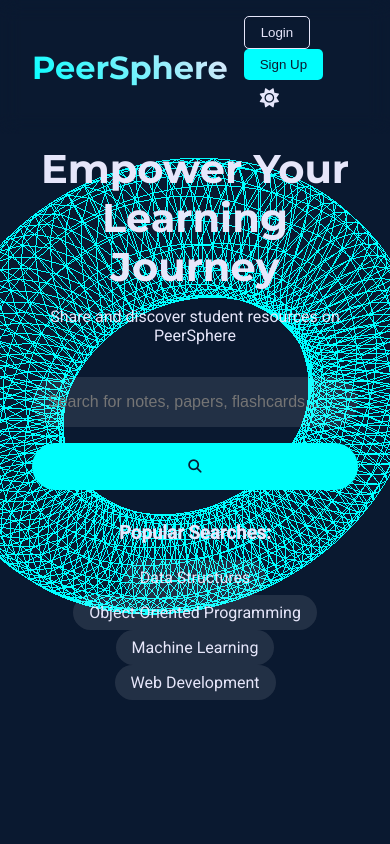
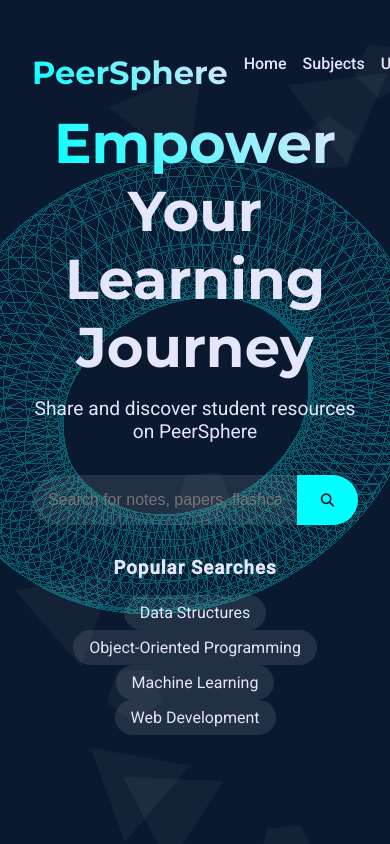
Before and after one commit to hexakaleem/PeerSphere, a plain HTML site: page frontend/index.html in a window 390 px wide. Drawn offline with nearby package versions, Linux system fonts and the light colour scheme; animation ran at ten frames a second.

Commit message:
Make some changes in Hero Section

```diff
--- a/frontend/index.html
+++ b/frontend/index.html
@@ -17,7 +17,7 @@
     <div id="background"></div>
     <header>
         <nav>
-            <div class="logo">PeerSphere</div>
+            <div class="logo"><a href="./index.html">PeerSphere</a></div>
             <ul class="nav-links">
                 <li><a href="#" class="nav-item">Home</a></li>
                 <li><a href="#" class="nav-item">Subjects</a></li>
@@ -35,14 +35,14 @@
     </header>
     <main>
         <section class="hero">
-            <h1 class="hero-title">Empower Your Learning Journey</h1>
+            <h1 class="hero-title"><span>Empower</span> Your Learning Journey</h1>
             <p class="hero-subtitle">Share and discover student resources on PeerSphere</p>
             <div class="search-container">
                 <input type="text" placeholder="Search for notes, papers, flashcards..." class="search-input">
                 <button class="search-btn"><i class="fas fa-search"></i></button>
             </div>
             <div class="popular-searches">
-                <h3>Popular Searches:</h3>
+                <h3>Popular Searches</h3>
                 <ul>
                     <li><a href="#">Data Structures</a></li>
                     <li><a href="#">Object-Oriented Programming</a></li>
--- a/frontend/script.js
+++ b/frontend/script.js
@@ -81,3 +81,46 @@
         searchBtn.click();
     }
 });
+
+// Animated background shapes
+function createShape(type) {
+    const shape = document.createElement('div');
+    shape.classList.add('shape');
+
+    let shapeStyle = '';
+    if (type === 'triangle') {
+        shapeStyle = 'width: 0; height: 0; border-left: 50px solid transparent; border-right: 50px solid transparent; border-bottom: 87px solid rgba(255,255,255,0.1);';
+    } else if (type === 'pentagon') {
+        shapeStyle = 'width: 54px; height: 52px; background: rgba(255,255,255,0.1); clip-path: polygon(50% 0%, 100% 38%, 82% 100%, 18% 100%, 0% 38%);';
+    }
+
+    shape.style.cssText = shapeStyle;
+    shape.style.left = Math.random() * window.innerWidth + 'px';
+    shape.style.top = Math.random() * window.innerHeight + 'px';
+
+    document.body.appendChild(shape);
+
+    animateShape(shape);
+}
+
+function animateShape(shape) {
+    const duration = 15000 + Math.random() * 10000;
+    const xMove = Math.random() * 100 - 50;
+    const yMove = Math.random() * 100 - 50;
+
+    shape.animate([
+        { transform: 'translate(0, 0) rotate(0deg)' },
+        { transform: `translate(${xMove}px, ${yMove}px) rotate(360deg)` }
+    ], {
+        duration: duration,
+        iterations: Infinity,
+        direction: 'alternate',
+        easing: 'ease-in-out'
+    });
+}
+
+// Create multiple shapes
+for (let i = 0; i < 5; i++) {
+    createShape('triangle');
+    createShape('pentagon');
+}
--- a/frontend/styles.css
+++ b/frontend/styles.css
@@ -43,7 +43,6 @@
     width: 100%;
     top: 0;
     z-index: 1000;
-    backdrop-filter: blur(10px);
 }
 
 nav {
@@ -61,6 +60,10 @@
     background-clip: text;
     -webkit-text-fill-color: transparent;
     transition: all 0.3s ease;
+}
+
+.logo:hover {
+    transform: scale(1.03);
 }
 
 .light-mode .logo {
@@ -81,14 +84,35 @@
     color: inherit;
     font-weight: 500;
     transition: color 0.3s;
+    position: relative;
+}
+
+.nav-item::after {
+    content: '';
+    position: absolute;
+    width: 0;
+    height: 2px;
+    bottom: -5px;
+    left: 50%;
+    background-color: var(--accent-dark);
+    transition: width 0.3s ease, left 0.3s ease;
+}
+
+.light-mode .nav-item::after {
+    background-color: var(--accent-light);
+}
+
+.light-mode .nav-item:hover {
+    color: var(--accent-light);
 }
 
 .nav-item:hover {
     color: var(--accent-dark);
 }
 
-.light-mode .nav-item:hover {
-    color: var(--accent-light);
+.nav-item:hover::after {
+    width: 100%;
+    left: 0;
 }
 
 .nav-buttons button {
@@ -120,11 +144,19 @@
     color: var(--bg-light);
 }
 
+.login-btn:hover, .signup-btn:hover {
+    transform: translate(0, -2px);
+}
+
 #theme-toggle {
     background: none;
     border: none;
     color: inherit;
-    font-size: 1.2rem;
+    font-size: 1rem;
+}
+
+#theme-toggle:hover {
+    transform: scale(1.1);
 }
 
 .hero {
@@ -135,6 +167,17 @@
     align-items: center;
     text-align: center;
     padding: 2rem;
+    position: relative;
+    z-index: 1;
+}
+
+/* Adjust 3D background positioning */
+#background {
+    opacity: 0.3;
+}
+
+.light-mode #background {
+    opacity: 0.7;
 }
 
 .hero-title {
@@ -144,10 +187,29 @@
     animation: fadeInUp 1s ease-out;
 }
 
+.hero-title span {
+    background: linear-gradient(45deg, var(--accent-dark), var(--text-dark));
+    -webkit-background-clip: text;
+    background-clip: text;
+    -webkit-text-fill-color: transparent;
+}
+
+.light-mode .hero-title span {
+    background: linear-gradient(45deg, var(--accent-light), var(--text-light));
+    -webkit-background-clip: text;
+    background-clip: text;
+    -webkit-text-fill-color: transparent;
+}
+
 .hero-subtitle {
     font-size: 1.2rem;
     margin-bottom: 2rem;
     animation: fadeInUp 1s ease-out 0.5s both;
+}
+
+.light-mode .hero-title,
+.light-mode .hero-subtitle {
+    text-shadow: 0 0 10px rgba(0, 0, 0, 0.1);
 }
 
 .search-container {
@@ -168,6 +230,10 @@
     color: inherit;
 }
 
+.search-input:focus {
+    outline: none;
+}
+
 .search-btn {
     padding: 1rem 1.5rem;
     border: none;
@@ -176,6 +242,14 @@
     color: var(--bg-dark);
     cursor: pointer;
     transition: all 0.3s;
+}
+
+.light-mode .search-input {
+    background-color: rgba(0, 0, 0, 0.05);
+}
+
+.light-mode .popular-searches a {
+    background-color: rgba(0, 0, 0, 0.05);
 }
 
 .light-mode .search-btn {
@@ -189,6 +263,7 @@
 
 .popular-searches h3 {
     margin-bottom: 1rem;
+    letter-spacing: 1px;
 }
 
 .popular-searches ul {
@@ -221,6 +296,15 @@
     color: var(--bg-light);
 }
 
+/* Background shapes */
+.shape {
+    position: fixed;
+    opacity: 0.4;
+    pointer-events: none;
+    z-index: -1;
+}
+
+
 @keyframes fadeInUp {
     from {
         opacity: 0;
@@ -231,30 +315,3 @@
         transform: translateY(0);
     }
 }
-
-@media (max-width: 768px) {
-    .nav-links {
-        display: none;
-    }
-
-    .hero-title {
-        font-size: 2.5rem;
-    }
-
-    .hero-subtitle {
-        font-size: 1rem;
-    }
-
-    .search-container {
-        flex-direction: column;
-    }
-
-    .search-input, .search-btn {
-        border-radius: 50px;
-        width: 100%;
-    }
-
-    .search-btn {
-        margin-top: 1rem;
-    }
-}
```
